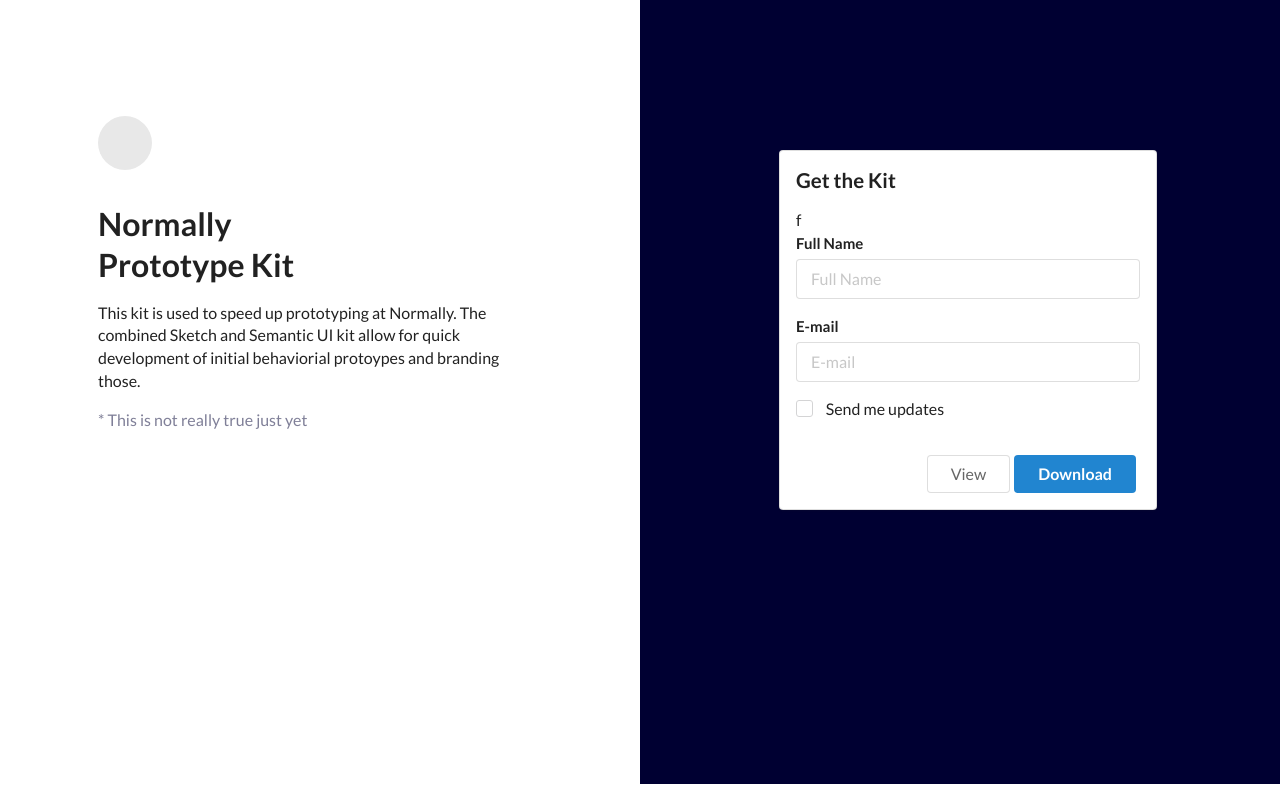
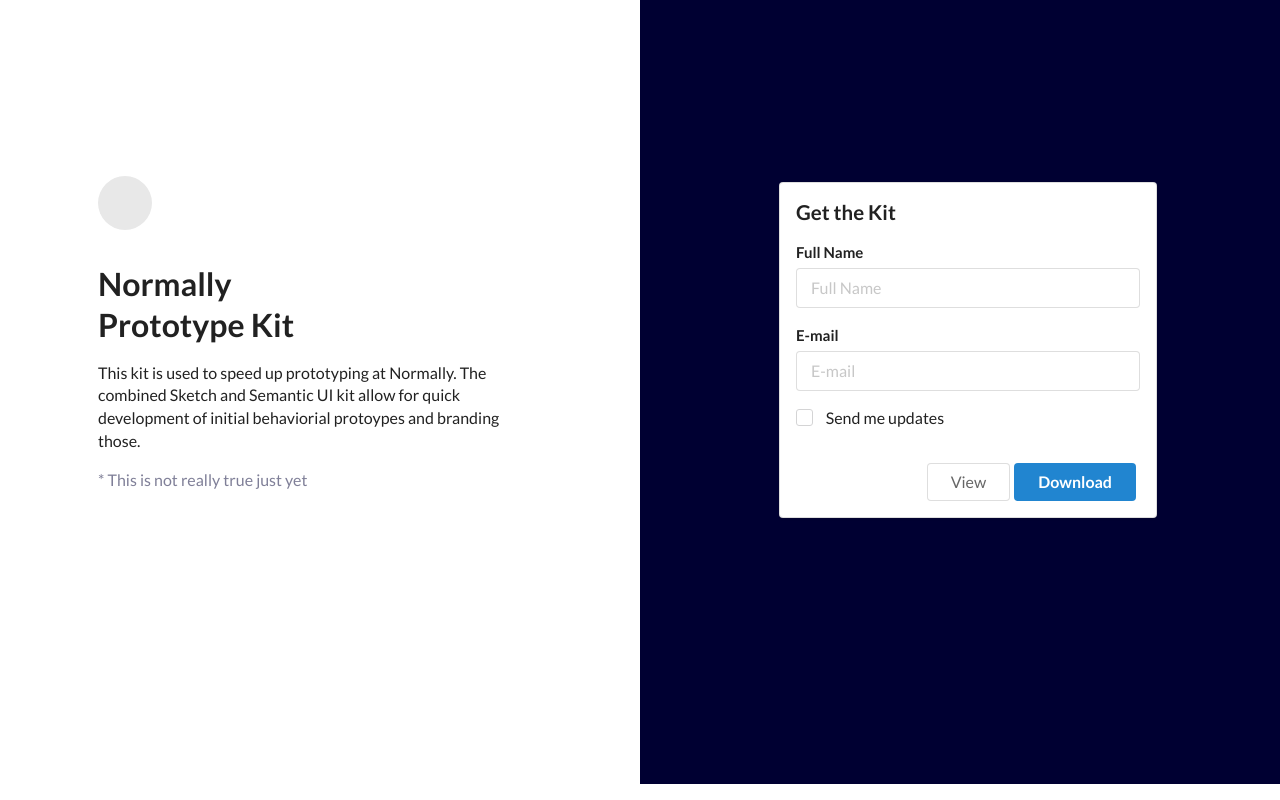
Before and after one commit to ivovos/normally-prototype-kit-sample-site, a plain HTML site: page index.html in a window 1280 px wide. Drawn offline with nearby package versions, Linux system fonts and the light colour scheme; a script that the page names is missing.

```diff
--- a/css/styles.css
+++ b/css/styles.css
@@ -14,15 +14,15 @@
 	// margin:auto;
 }
 
-.sign-in{
-  margin-top:150px !important;
+
+.align-center{
+	display: flex !important;
+	align-items: center !important;
+	height: 100vh;
+	margin-top: -50px !important;
 }
 
-.intro{
-	margin-top: 100px !important;
-}
-
-.align-right{
+.justify-right{
 	display: flex;
 	justify-content: flex-end;
 }
--- a/index.html
+++ b/index.html
@@ -20,7 +20,7 @@
         <!-- left side -->
         <div class="column intro">
           <div class="ui grid">
-            <div class="twelve wide column centered">
+            <div class="twelve wide column centered align-center">
               <div class="ui basic segment">
                 <div class="ui massive circular label"></div>
                 <h1>Normally<br>Prototype Kit</h1>
@@ -35,11 +35,11 @@
             <div class="ui grid">
               <!-- sign-up -->
               <div class="left aligned sixteen column row">
-                <div class="fourteen wide mobile twelve wide tablet ten wide computer column centered">
+                <div class="fourteen wide mobile twelve wide tablet ten wide computer column centered align-center">
                   <div class="ui segment sign-in">
                     <h3>Get the Kit</h2>
                     <form class="ui form">
-                      <div class="field">f
+                      <div class="field">
                         <label>Full Name</label>
                         <input type="text" name="full-name" placeholder="Full Name">
                       </div>
@@ -54,7 +54,7 @@
                         </div>
                       </div>
                       <div class="ui hidden divider"></div>
-                      <div class="align-right">
+                      <div class="justify-right">
                         <button class="ui basic button" type="submit">View</button>
                         <button class="ui primary button" type="submit">Download</button>
                       </div>
```
